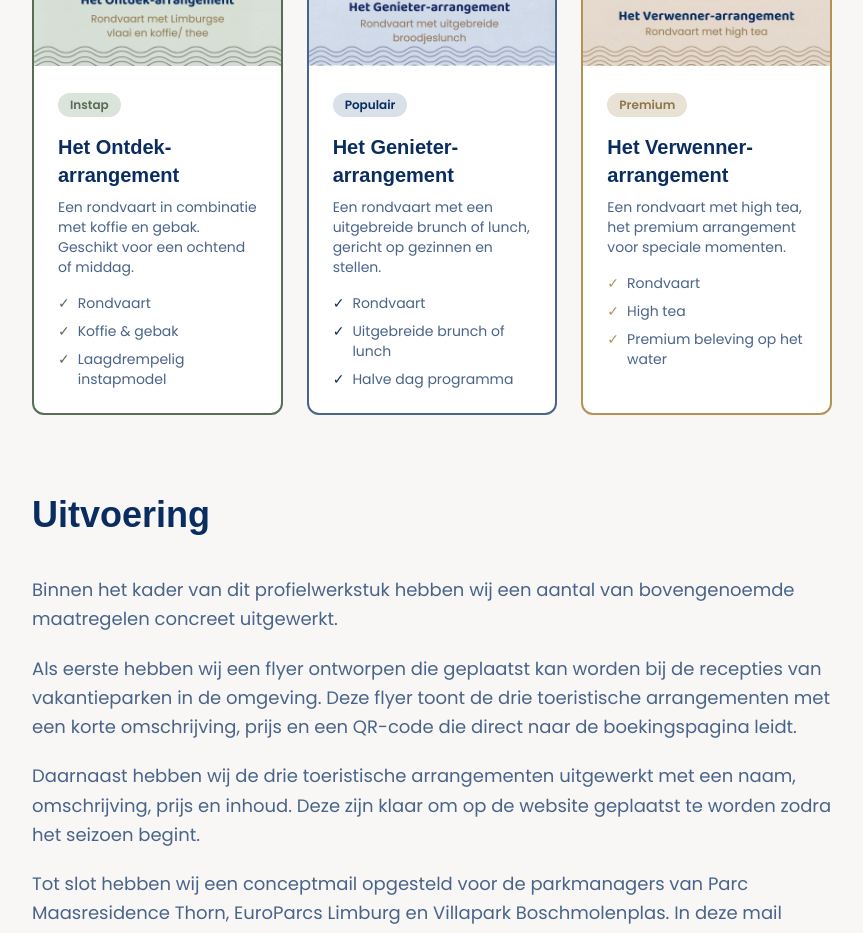
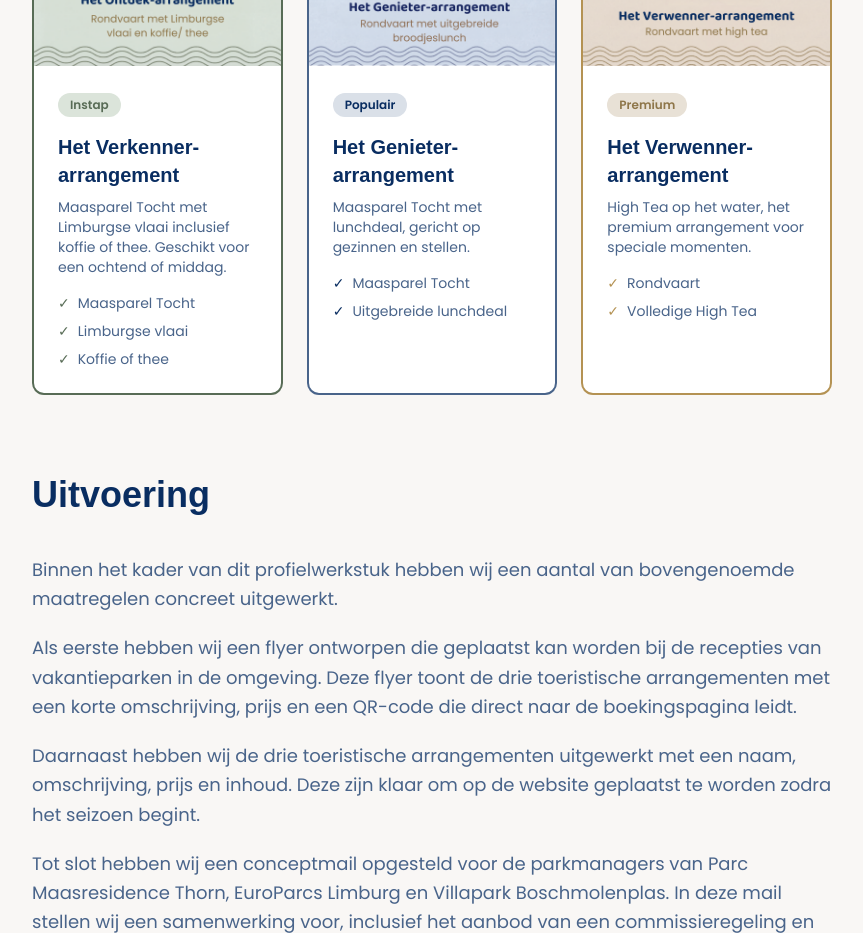
Before and after one commit to Lucas-vdr-a11y/vloot-vol-groei, a Next.js app: page /deelvraag/1 in a window 1280 px wide. Shown: the part 10000-10933 px from the top of the page, without its empty margins (344-1207 px from the left). Built offline with nearby package versions, Linux system fonts and the light colour scheme; a web font is replaced by a local one.

Commit message:
feat: arrangement namen en beschrijvingen bijgewerkt (Verkenner, Genieter, Verwenner met echte producten)

```diff
--- a/src/app/deelvraag/[slug]/DeelvraagInteractive.tsx
+++ b/src/app/deelvraag/[slug]/DeelvraagInteractive.tsx
@@ -153,27 +153,27 @@ export function Dv1Plan() {
       <ArrangementCards
         arrangements={[
           {
-            name: "Het Ontdek-arrangement",
+            name: "Het Verkenner-arrangement",
             tier: "basis",
             description:
-              "Een rondvaart in combinatie met koffie en gebak. Geschikt voor een ochtend of middag.",
-            includes: ["Rondvaart", "Koffie & gebak", "Laagdrempelig instapmodel"],
+              "Maasparel Tocht met Limburgse vlaai inclusief koffie of thee. Geschikt voor een ochtend of middag.",
+            includes: ["Maasparel Tocht", "Limburgse vlaai", "Koffie of thee"],
             image: "/images/arrangement-ontdek.png",
           },
           {
             name: "Het Genieter-arrangement",
             tier: "midden",
             description:
-              "Een rondvaart met een uitgebreide brunch of lunch, gericht op gezinnen en stellen.",
-            includes: ["Rondvaart", "Uitgebreide brunch of lunch", "Halve dag programma"],
+              "Maasparel Tocht met lunchdeal, gericht op gezinnen en stellen.",
+            includes: ["Maasparel Tocht", "Uitgebreide lunchdeal"],
             image: "/images/arrangement-genieter.png",
           },
           {
             name: "Het Verwenner-arrangement",
             tier: "premium",
             description:
-              "Een rondvaart met high tea, het premium arrangement voor speciale momenten.",
-            includes: ["Rondvaart", "High tea", "Premium beleving op het water"],
+              "High Tea op het water, het premium arrangement voor speciale momenten.",
+            includes: ["Rondvaart", "Volledige High Tea"],
             image: "/images/arrangement-verwenner.png",
           },
         ]}
```
